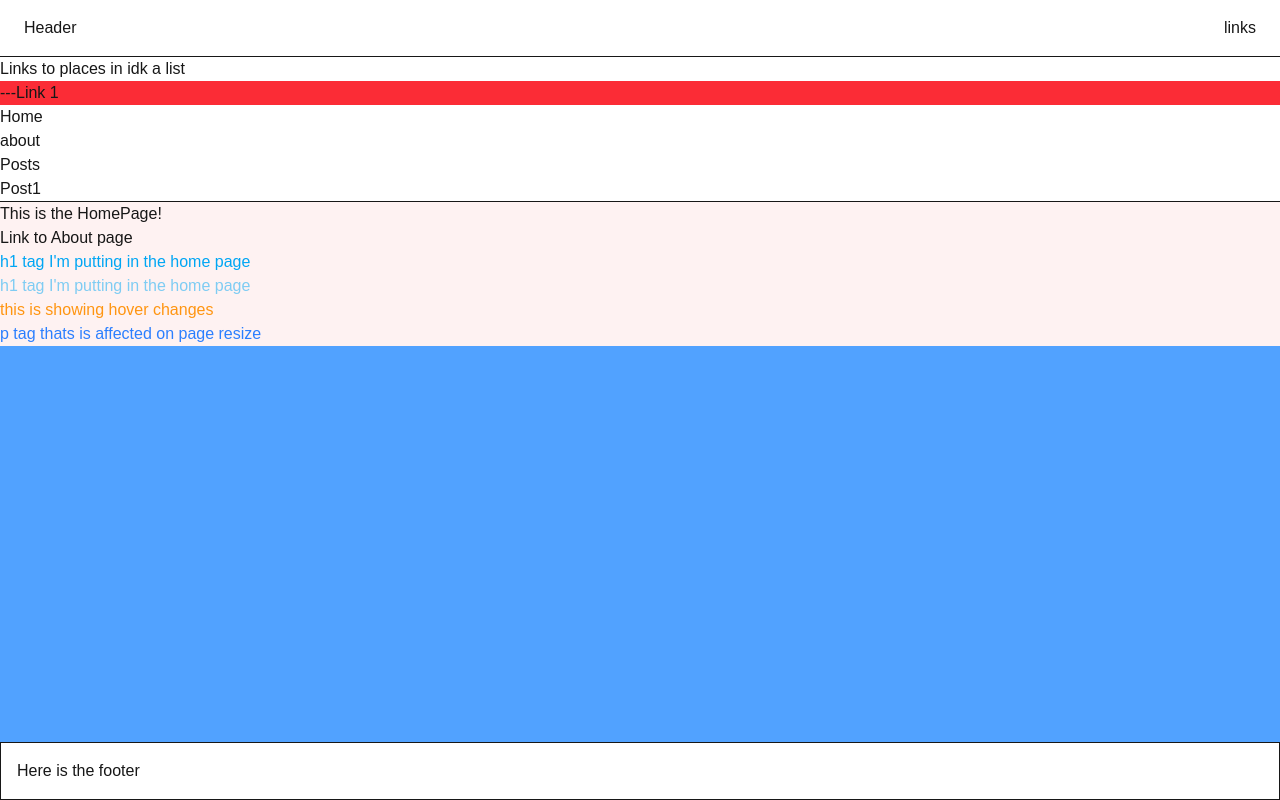
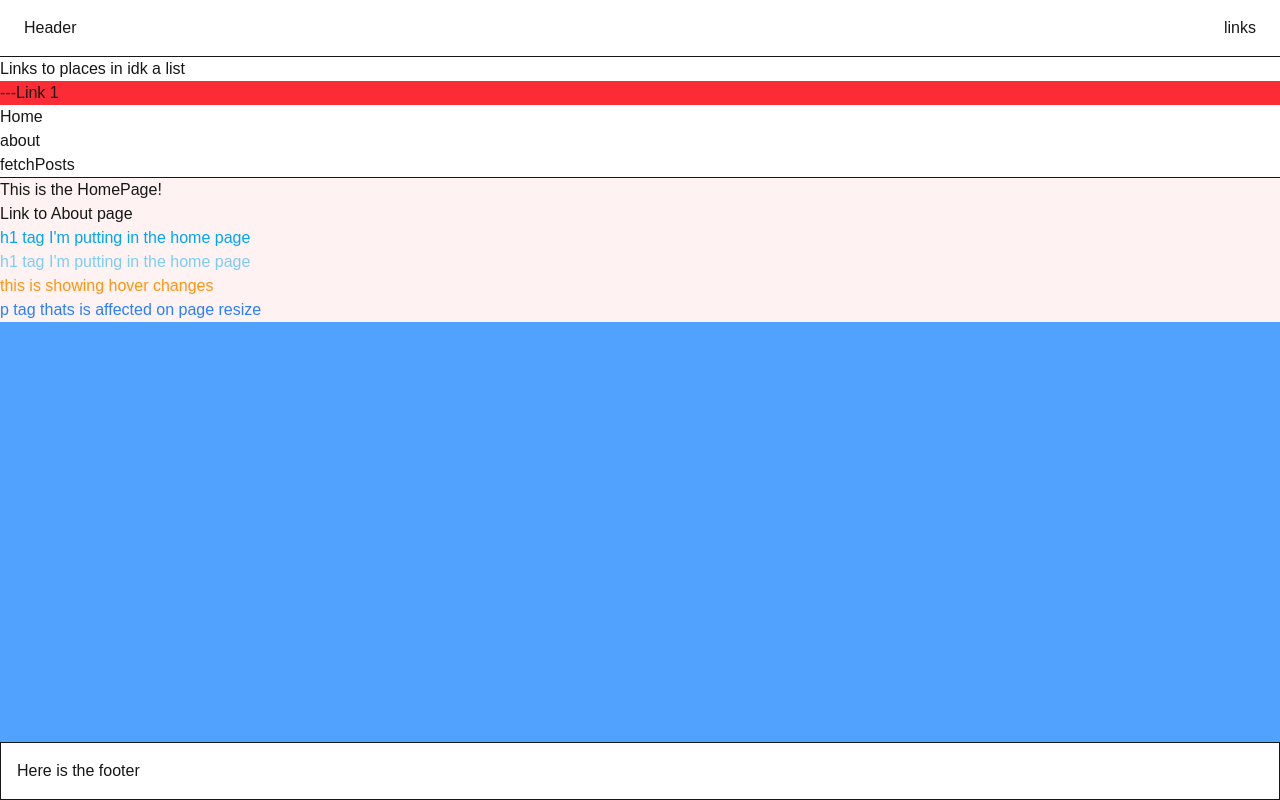
Before and after one commit to nicolodo/TechEducators-next.js-stuff, a Next.js app: page / in a window 1280 px wide. Built offline with nearby package versions, Linux system fonts and the light colour scheme.

Commit message:
add links to fetchPosts and the (postform and view posts page)

```diff
--- a/src/app/fetchPosts/page.js
+++ b/src/app/fetchPosts/page.js
@@ -23,6 +23,10 @@ export default async function PostsPage(
   return (
     <main>
       <h1>Posts</h1>
+      <p><Link href={`/fetchPosts/forms`}>
+        Post a new post via forms</Link></p>
+      <p><Link href={`/fetchPosts/postgres`}>
+        view the posts in the db via postgres</Link></p>
       <ul>
         {posts.map((post) => (
           <li key={post.id}>
--- a/src/app/layout.js
+++ b/src/app/layout.js
@@ -44,8 +44,8 @@ export default function RootLayout({ children }) {
             <li className="bg-red-500 hover:bg-blue-400">---Link 1</li>
             <li><Link href="/">Home</Link></li>
             <li><Link href="/about">about</Link></li>
-            <li><Link href="/posts">Posts</Link></li>
-            <li><Link href="/posts/1">Post1</Link></li>
+            <li><Link href="/fetchPosts">fetchPosts</Link></li>
+            {/* <li><Link href="/posts/1">Post1</Link></li> */}
           </ol>
         </nav>
         <main className=
```
